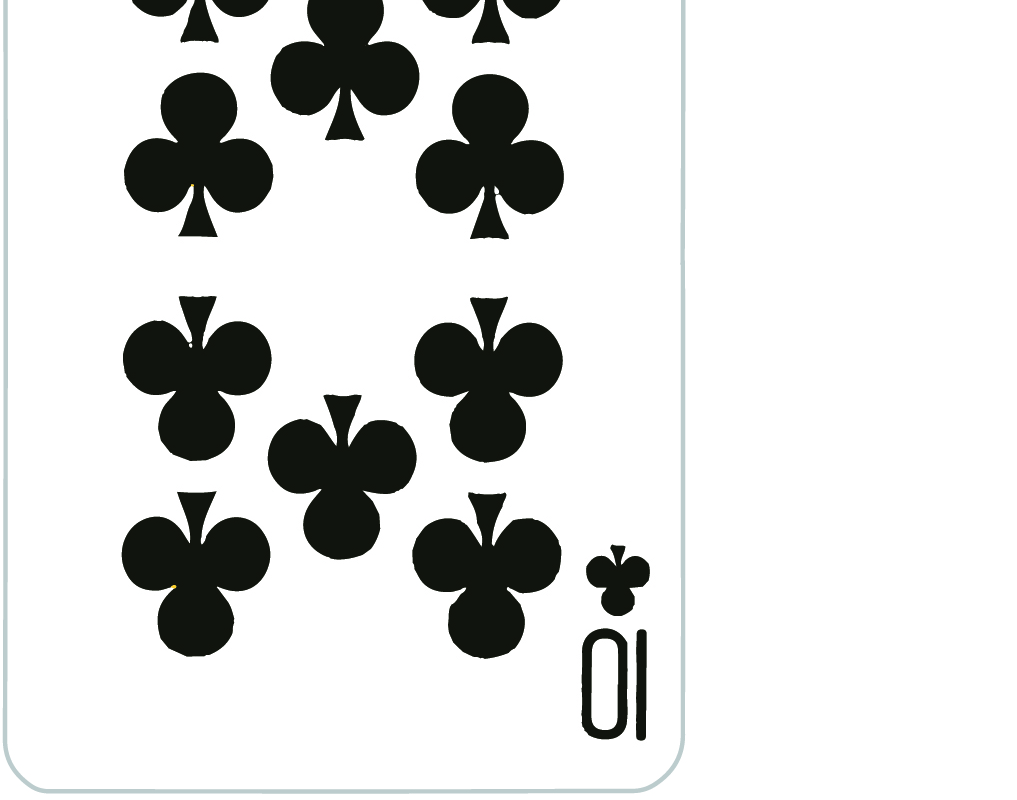
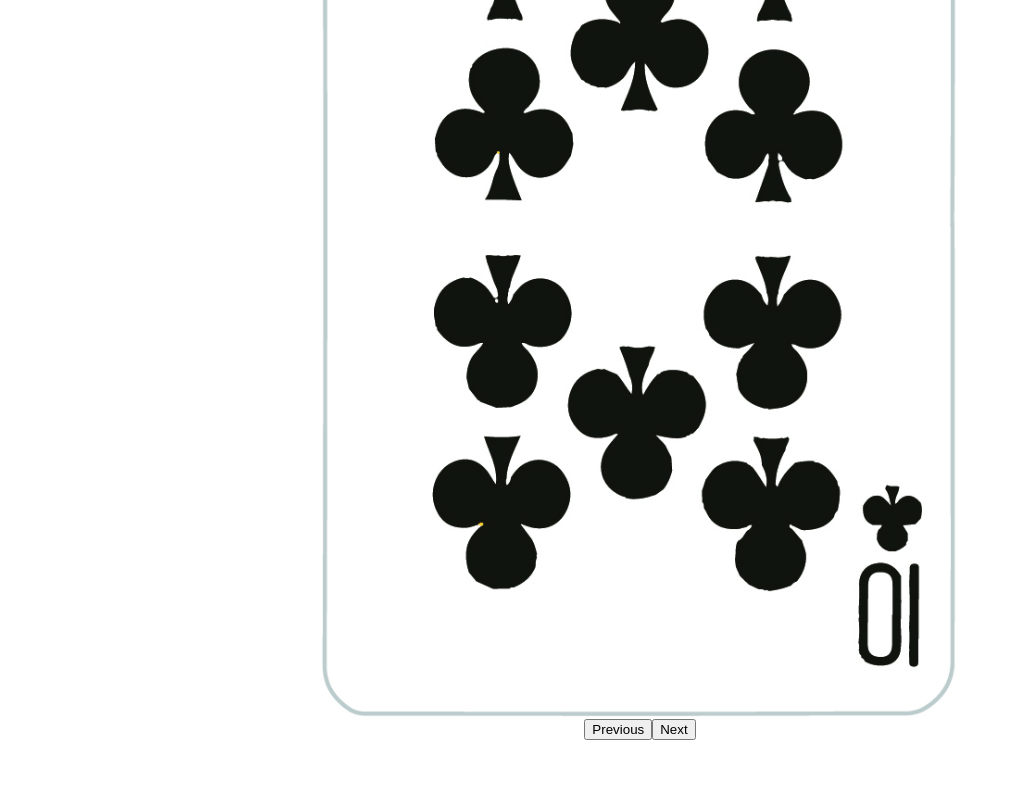
Before and after one commit to donggoolosori/random-trump-card, a React (Create React App) app: page / in a window 1280 px wide. Shown: the part 260-1060 px from the top of the page, without its empty margins (0-1017 px from the left). After the commit the page ends 1000 px from the top, so only its background shows below. Built offline with nearby package versions, Linux system fonts and the light colour scheme.

Commit message:
Implement card skip

```diff
--- a/src/App.css
+++ b/src/App.css
@@ -0,0 +1,11 @@
+.card-img {
+  width: 50%;
+  height: 50%;
+}
+
+.card-container {
+  display: flex;
+  flex-direction: column;
+  justify-content: center;
+  align-items: center;
+}
--- a/src/App.tsx
+++ b/src/App.tsx
@@ -1,13 +1,44 @@
+import { useEffect, useState } from 'react';
 import './App.css';
 import { Card } from './card/Card';
 
 const App = () => {
-  let { card } = new Card();
-  card.sort(() => Math.random() - 0.5);
-  console.log(card);
+  const [cardSet, setCardSet] = useState(['J1']);
+  const [cardIndex, setCardIndex] = useState(0);
+
+  useEffect(() => {
+    setCardSet(new Card().card);
+  }, []);
+
+  const prevOnClick = () => {
+    if (cardIndex > 0) {
+      setCardIndex(cardIndex - 1);
+    }
+  };
+
+  const nextOnClick = () => {
+    if (cardIndex < 53) {
+      setCardIndex(cardIndex + 1);
+    }
+  };
+
   return (
     <div className="App">
-      <img src="/image/10C.jpg" alt="" />
+      <div className="card-container">
+        <img
+          className="card-img"
+          src={`/image/${cardSet[cardIndex]}.jpg`}
+          alt="card"
+        />
+        <div className="button-container">
+          <button className="prev" onClick={prevOnClick}>
+            Previous
+          </button>
+          <button className="next" onClick={nextOnClick}>
+            Next
+          </button>
+        </div>
+      </div>
     </div>
   );
 };
--- a/src/card/Card.ts
+++ b/src/card/Card.ts
@@ -4,7 +4,7 @@ export class Card {
   card: string[];
 
   constructor() {
-    this.card = cardArray;
+    this.card = cardArray.sort(() => Math.random() - 0.5);
     console.log(this.card);
   }
 }
```
Also changed, not shown: 1 other file (tests, documents, lock files or other folders).
